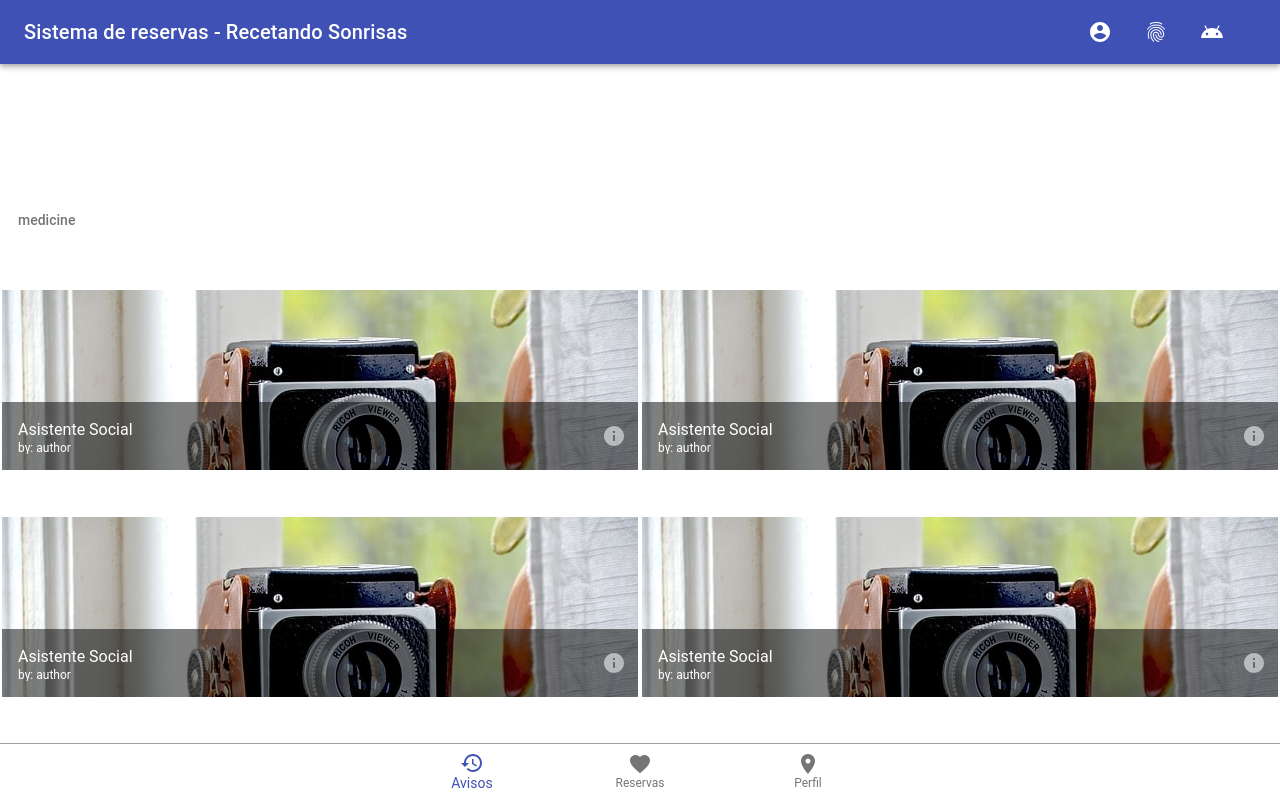
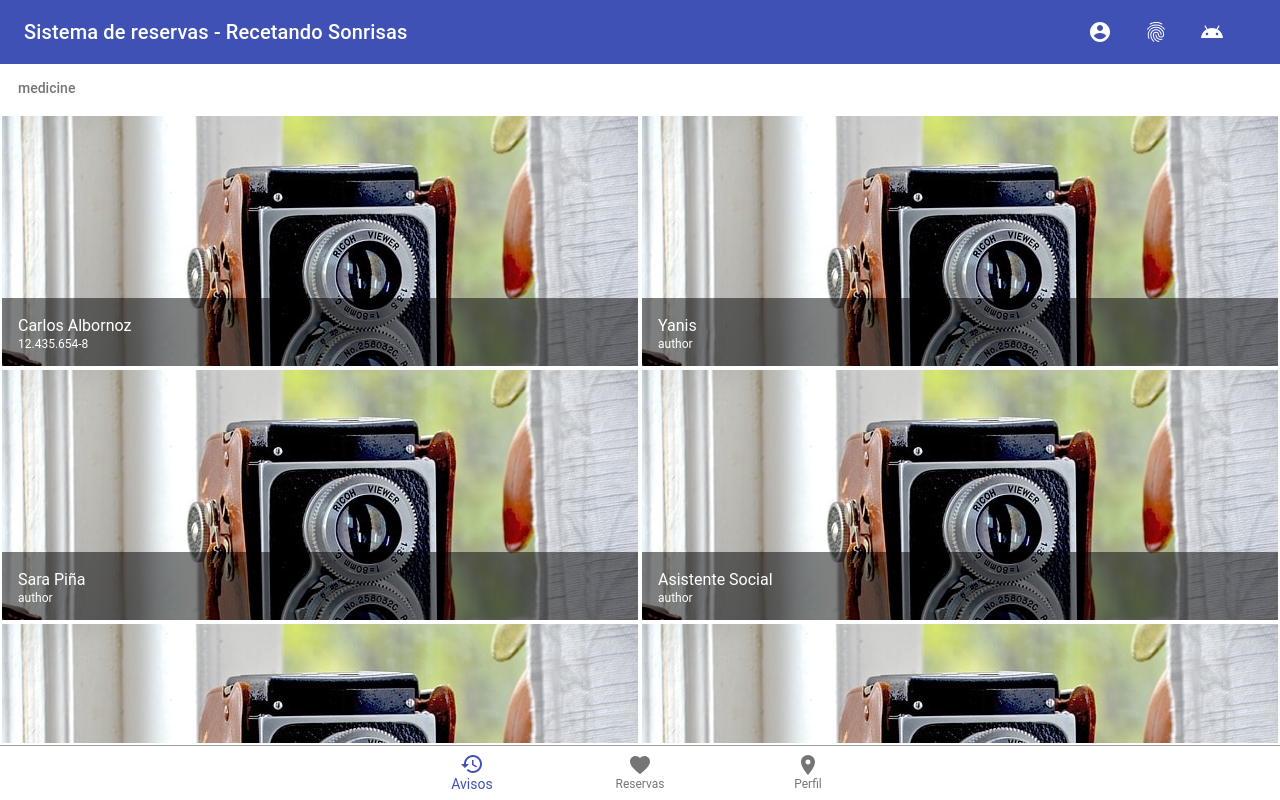
Before and after one commit to Gasperan/rs, a React (Create React App) app: page /medicine in a window 1280 px wide. Built offline with nearby package versions, Linux system fonts and the light colour scheme.

Commit message:
<Gaspar> fixs some details

```diff
--- a/src/App.js
+++ b/src/App.js
@@ -19,7 +19,7 @@ export default class App extends Component {
                         title="Sistema de reservas - Recetando Sonrisas"
                         style={styles.text}
                     />
-                    <div style={styles.text2}>
+                    <div style={styles.main}>
                         <Route
                             path="/reservations"
                             component={AvailableServices}
@@ -56,7 +56,7 @@ const styles = {
     text: {
         display: 'flex',
     },
-    text2: {
+    main: {
         display: 'flex',
         flexGrow: 1,
         overflowX: 'scroll',
--- a/src/components/AppBar/MyAppBar.js
+++ b/src/components/AppBar/MyAppBar.js
@@ -1,4 +1,4 @@
-import React, {Component} from 'react'
+import React, { Component } from 'react'
 import PropTypes from 'prop-types'
 import { withStyles } from '@material-ui/core/styles'
 import AppBar from '@material-ui/core/AppBar'
@@ -9,39 +9,54 @@ import AccountCircle from '@material-ui/icons/AccountCircle'
 import Android from '@material-ui/icons/Android'
 import Fingerprint from '@material-ui/icons/Fingerprint'
 
-class MyAppBar extends Component{
+class MyAppBar extends Component {
     static propTypes = {
         classes: PropTypes.object.isRequired,
-        title: PropTypes.string.isRequired
+        title: PropTypes.string.isRequired,
     }
 
     render() {
         const { classes, title } = this.props
-        return <div className={classes.root}>
+        return (
+            <div className={classes.root}>
                 <AppBar position="static">
                     <Toolbar>
-                  <Typography variant="h6" color="inherit" className={classes.grow}>
+                        <Typography
+                            variant="h6"
+                            color="inherit"
+                            className={classes.grow}
+                        >
                             {title}
                         </Typography>
-                  <IconButton className={classes.menuButton} color="inherit" aria-label="Menu">
+                        <IconButton
+                            className={classes.menuButton}
+                            color="inherit"
+                            aria-label="Menu"
+                        >
                             <AccountCircle />
                         </IconButton>
-                  <IconButton className={classes.menuButton} color="inherit" aria-label="Menu">
+                        <IconButton
+                            className={classes.menuButton}
+                            color="inherit"
+                            aria-label="Menu"
+                        >
                             <Fingerprint />
                         </IconButton>
-                  <IconButton className={classes.menuButton} color="inherit" aria-label="Menu">
+                        <IconButton
+                            className={classes.menuButton}
+                            color="inherit"
+                            aria-label="Menu"
+                        >
                             <Android />
                         </IconButton>
                     </Toolbar>
                 </AppBar>
             </div>
+        )
     }
 }
 
 const styles = {
-    root: {
-      flexGrow: 1,
-    },
     grow: {
         flexGrow: 1,
     },
@@ -49,6 +64,6 @@ const styles = {
         marginLeft: -12,
         marginRight: 20,
     },
-  };
+}
 
-export default withStyles(styles)(MyAppBar);
+export default withStyles(styles)(MyAppBar)
--- a/src/components/GridList/GridList.js
+++ b/src/components/GridList/GridList.js
@@ -5,8 +5,6 @@ import GridList from '@material-ui/core/GridList'
 import GridListTile from '@material-ui/core/GridListTile'
 import GridListTileBar from '@material-ui/core/GridListTileBar'
 import ListSubheader from '@material-ui/core/ListSubheader'
-import IconButton from '@material-ui/core/IconButton'
-import InfoIcon from '@material-ui/icons/Info'
 import * as navigator from '../../navigation/navigator'
 
 const navigateToProfessionalsAvailable = (name) => {
@@ -19,7 +17,7 @@ function TitlebarGridList(props) {
 
     return (
         <div className={classes.root}>
-            <GridList cellHeight={180} className={classes.gridList}>
+            <GridList cellHeight={250} className={classes.gridList}>
                 <GridListTile
                     key="Subheader"
                     cols={2}
@@ -39,12 +37,7 @@ function TitlebarGridList(props) {
                             <img src={tile.img} alt={tile.title} />
                             <GridListTileBar
                                 title={tile.title}
-                                subtitle={<span>by: {tile.author}</span>}
-                                actionIcon={
-                                    <IconButton className={classes.icon}>
-                                        <InfoIcon />
-                                    </IconButton>
-                                }
+                                subtitle={<span>{tile.author}</span>}
                             />
                         </div>
                     </GridListTile>
@@ -66,9 +59,6 @@ const styles = (theme) => ({
         width: '100%',
         height: '100%',
     },
-    icon: {
-        color: 'rgba(255, 255, 255, 0.54)',
-    },
     header: {
         fontColor: 'red',
     },
--- a/src/pages/AvailableServices/AvailableServices.js
+++ b/src/pages/AvailableServices/AvailableServices.js
@@ -3,19 +3,21 @@ import image from '../../assets/bike.jpg'
 import image3 from '../../assets/breakfast.jpg'
 import image4 from '../../assets/burgers.jpg'
 import image5 from '../../assets/camera.jpg'
+import medicine from '../../assets/medicine.jpg'
+import nursing from '../../assets/medicine.jpg'
 import image6 from '../../assets/hats.jpg'
 import image7 from '../../assets/morning.jpg'
 import GridList from '../../components/GridList/GridList'
 
 const tileData = [
     {
-        img: image,
+        img: medicine,
         name: 'medicine',
         title: 'Medicina',
         author: 'author',
     },
     {
-        img: image7,
+        img: nursing,
         name: 'nursing',
         title: 'Enfermeria',
         author: 'author',
--- a/src/pages/ProfessionalsAvailable/ProfessionalsAvailable.js
+++ b/src/pages/ProfessionalsAvailable/ProfessionalsAvailable.js
@@ -13,19 +13,31 @@ const data = {
         {
             img: image5,
             name: 'Carlos Albornoz',
-            title: 'Asistente Social',
+            title: 'Carlos Albornoz',
+            author: '12.435.654-8',
+        },
+        {
+            img: image5,
+            name: 'Yanis',
+            title: 'Yanis',
             author: 'author',
         },
         {
             img: image5,
-            name: 'Yanis',
+            name: 'medicine',
+            title: 'Sara Piña',
+            author: 'author',
+        },
+        {
+            img: image5,
+            name: 'medicine',
             title: 'Asistente Social',
             author: 'author',
         },
         {
             img: image5,
             name: 'medicine',
-            title: 'Asistente Social',
+            title: 'Sara Piña',
             author: 'author',
         },
         {
@@ -93,6 +105,5 @@ const data = {
 export const ProfessionalsAvailable = (props) => {
     let location = useLocation()
     const professionName = location.pathname.substring(1)
-    console.log(professionName)
     return <GridList data={data[professionName]} title={professionName} />
 }
```
Also changed, not shown: src/assets/medicine.jpg (added). Lines whose indentation alone changed are shown as unchanged.
